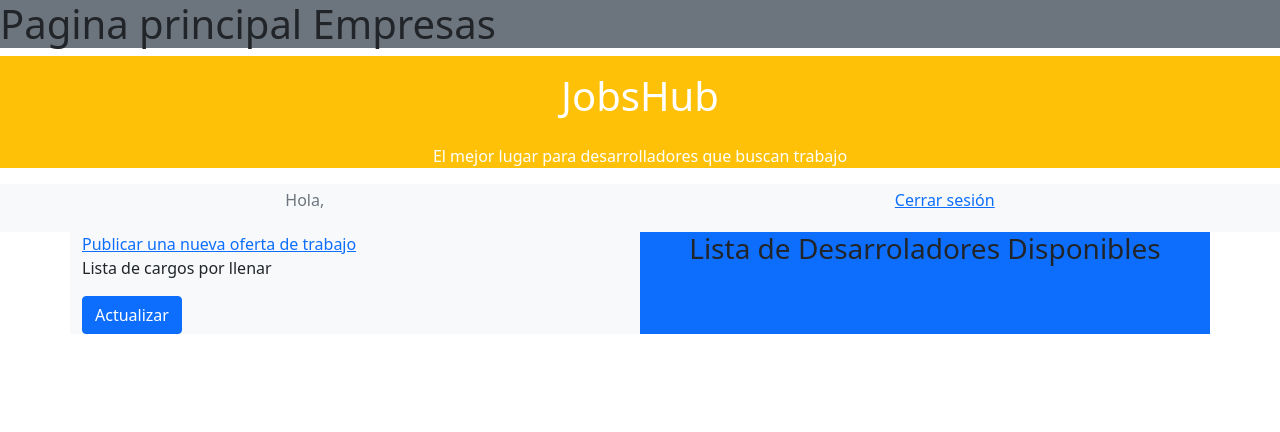
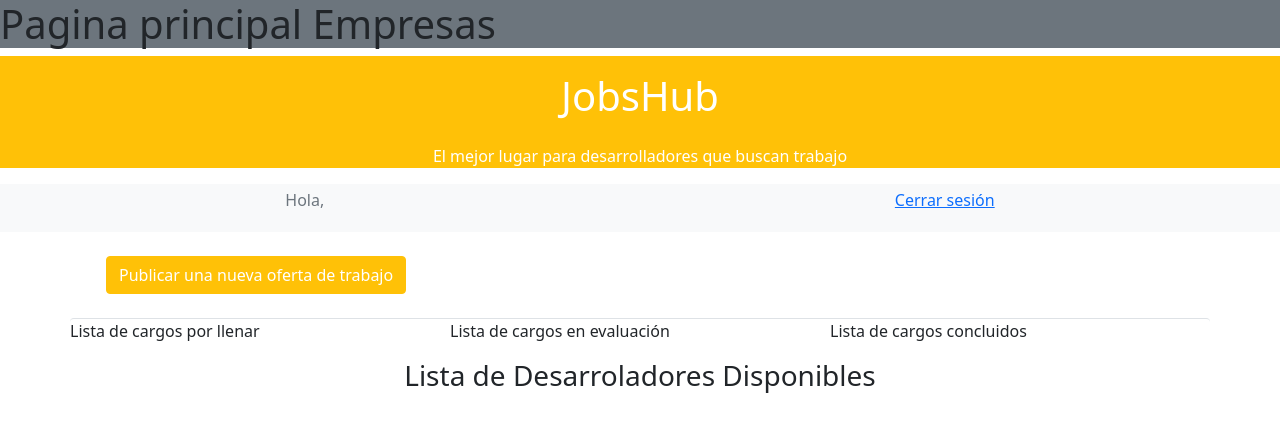
Before and after one commit to cristianrdev/jobshub, a Django app: template apps/jobshuborg_app/templates/organization_dashboard.html in a window 1280 px wide. Shown: the top 432 px of the page. Run offline with Django 3.2, Linux system fonts and the light colour scheme; the template is opened without the code that fills it, so the values that code supplies are empty; parts of the project's set-up code (start-up, migrations or seed data) failed here and were passed over.

Commit message:
mejorado el dashboard de la empresa

```diff
--- a/apps/jobshuborg_app/models.py
+++ b/apps/jobshuborg_app/models.py
@@ -9,9 +9,9 @@
     position_description = models.CharField(max_length=255, blank=False, null=False)
     state_position = models.CharField(max_length=45, blank=False, null=False)
     position_organization = models.ForeignKey(Organization, related_name="organization_position", on_delete = models.CASCADE)
-    position_language = models.ForeignKey(Language, related_name="language_position", on_delete = models.CASCADE)
-    position_framework = models.ForeignKey(Framework, related_name="framework_position", on_delete = models.CASCADE)
-    position_filled_by = models.OneToOneField(Developer, related_name="developer_position", on_delete=models.Case)
+    position_language = models.ForeignKey(Language, blank=True, null=True ,related_name="language_position", on_delete = models.CASCADE)
+    position_framework = models.ForeignKey(Framework, blank=True, null=True ,related_name="framework_position", on_delete = models.CASCADE)
+    position_filled_by = models.OneToOneField(Developer, blank=True, null=True ,related_name="developer_position", on_delete=models.Case)
     created_at = models.DateTimeField(auto_now_add=True)
     updated_at = models.DateTimeField(auto_now=True)
 
--- a/apps/jobshuborg_app/templates/organization_dashboard.html
+++ b/apps/jobshuborg_app/templates/organization_dashboard.html
@@ -22,18 +22,33 @@
 
     <div class="container">
 
-        <div class="row">
 
-            <div class="col bg-light">
-                <a href="new_position" class="button">Publicar una nueva oferta de trabajo</a>
 
-                <p>Lista de cargos por llenar</p>
-                <button type='submit' class="btn btn-primary">Actualizar</button>
+
+
+        <a href="new_position" class="btn btn-warning  text-white m-4">Publicar una nueva oferta de trabajo</a>
+
+
+        <div class="row border-top rounded">
+            <div class="col ">
+                <p class="row text-center">Lista de cargos por llenar</p>
+                {% for myposition in all_my_positions %}
+                <a href="" class="row">{{myposition.position_title}} </a>
+                {% endfor%}
+
+            </div>
+            <div class="col ">
+                <p class="row text-center">Lista de cargos en evaluación</p>
+            </div>
+            <div class="col ">
+                <p class="row text-center">Lista de cargos concluidos</p>
+            </div>
         </div>
 
 
 
-            <div class="col bg-primary">
+
+
             <h3 class="text-center">Lista de Desarroladores Disponibles</h3>
             {% for dev in all_developers %}
             <div class="border p-2 m-2">
@@ -64,9 +79,9 @@
                 </div>
             </div>
             {% endfor %}
-            </div>
 
-        </div>
+
+
 
     </div>
 
```
Also changed, not shown: apps/jobshuborg_app/views.py (+17 -10 lines), apps/jobshuborg_app/migrations/0002_auto_20210610_2143.py (added), apps/jobshuborg_app/migrations/0003_auto_20210610_2147.py (added). Lines whose indentation alone changed are shown as unchanged.
